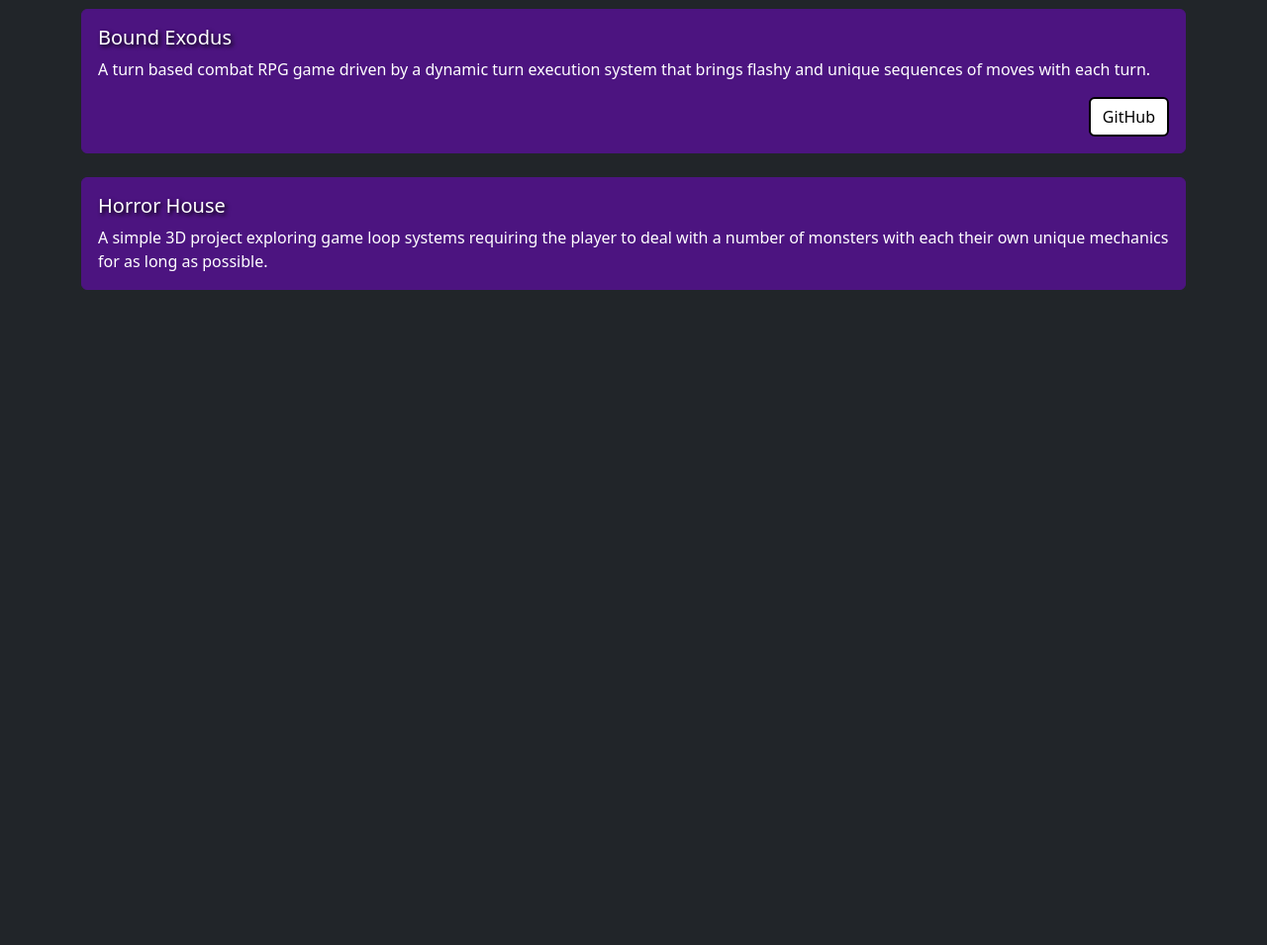
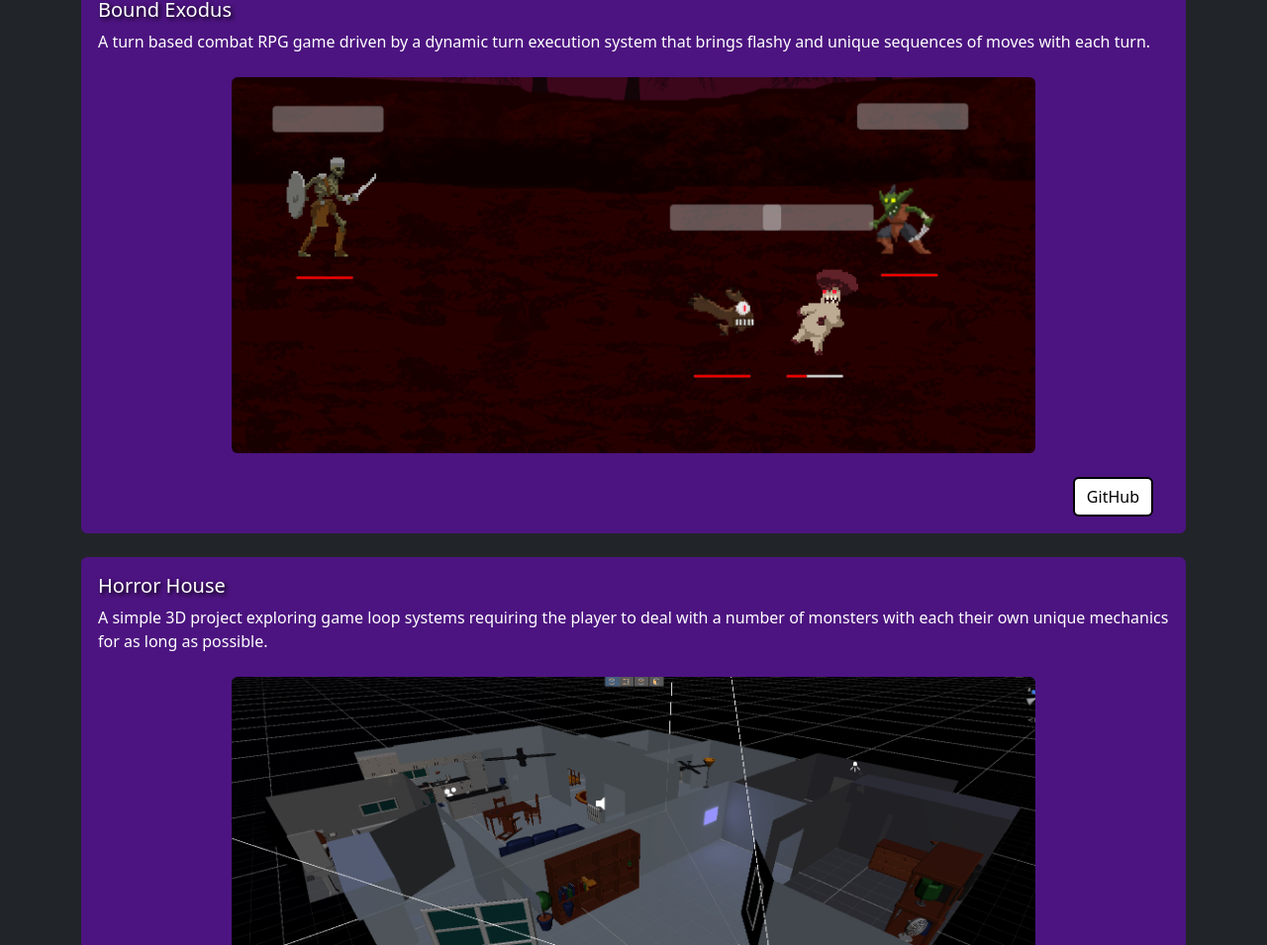
Before and after one commit to ChadAleGD/Alexander-Chadzynski-Portfolio-Site, a plain HTML site: page index.html in a window 1280 px wide. Shown: the part 437-1392 px from the top of the page at 99% size. Before the commit the page ends 800 px from the top, so only its background shows below. Drawn offline with nearby package versions, Linux system fonts and the light colour scheme.

Commit message:
Updated images

```diff
--- a/index.html
+++ b/index.html
@@ -39,7 +39,6 @@
 	<div class="title">
 		<h1>Alexander Chadzynski</h1>
 		<h2>Software and Game Development</h2>
-		<p style="font-style: italic; opacity: .5; font-size: smaller;">This website is still under construction!
 		</p>
 	</div>
 
@@ -51,30 +50,34 @@
 		<h1 class="mb-4">Unity Projects</h1>
 
 		<!-- Bound Exodus -->
-		<div class="card mb-4 text-white" style="background-color: rgb(76, 20, 128); border-color: rgb(76, 20, 128);">
+		<div class="card my-4 text-white" style="background-color: rgb(76, 20, 128); border-color: rgb(76, 20, 128);">
 			<div class="card-body">
 
 				<!-- Texts -->
 				<h5 class="card-title" style="text-shadow: 2px 2px 4px black;">Bound Exodus</h5>
 				<p class="card-text">A turn based combat RPG game driven by a dynamic turn execution system that brings flashy and unique sequences of moves with each turn.</p>
 
+				<img src="static/img/BEatk.PNG" class="img-fluid rounded my-4 mx-auto d-block w-75" alt="Bound Exodus Screenshot">
+
 				<!-- Buttons -->
 				<div class="d-flex justify-content-end">
-					<a href="https://github.com/ChadAleGD/BoundExodusBuild" target="_blank" class="btn btn-primary end-0"
+					<a href="https://github.com/ChadAleGD/BoundExodusBuild" target="_blank" class="btn btn-primary end-0 mx-3"
 						style="background-color: white; color: black; border-color: black; border-width: 2px; font-weight: 500;">GitHub</a>
-
 				</div>
 			</div>
-
 		</div>
 
 		<!-- Horror House -->
 		<div class="card mb-4 text-white" style="background-color: rgb(76, 20, 128); border-color: rgb(76, 20, 128);">
 			<div class="card-body">
+
+				<!-- Texts -->
 				<h5 class="card-title" style="text-shadow: 2px 2px 4px black;">Horror House</h5>
-
 				<p class="card-text">A simple 3D project exploring game loop systems requiring the player to deal with a number of monsters with each their own unique mechanics for as long as
 					possible.</p>
+
+				<img src="static/img/horrorHouse1.PNG" class="img-fluid rounded my-4 mx-auto d-block w-75" alt="Horror House Screenshot">
+				<img src="static/img/horrorHouse2.PNG" class="img-fluid rounded my-4 mx-auto d-block w-75" alt="Horror House Screenshot">
 			</div>
 		</div>
 
```
Also changed, not shown: static/img/BEatk.PNG (added), static/img/horrorhouse1.PNG (added), static/img/horrorhouse2.PNG (added).
